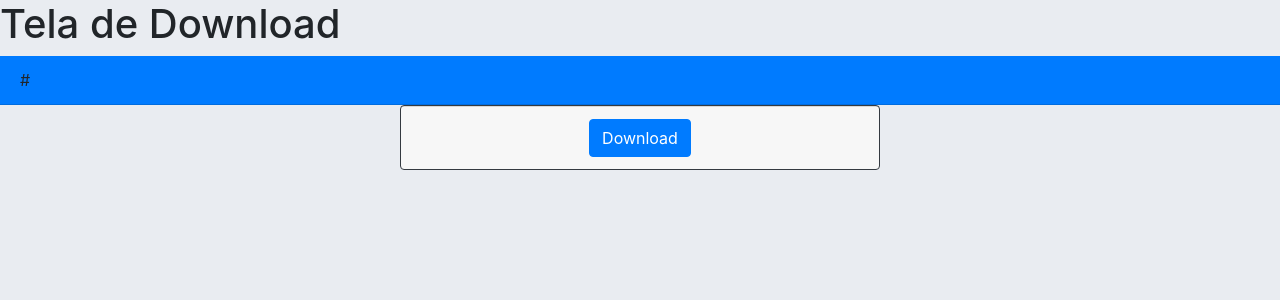
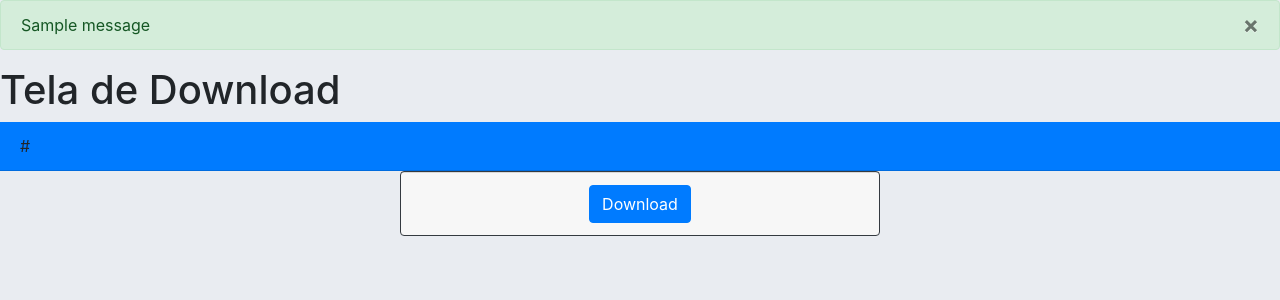
Before and after one commit to felipe-cerqueira-lyra/EngSoftware, a Flask app: page /down/1 in a window 1280 px wide. Shown: the part 58-358 px from the top of the page. Run offline with Flask 2, Linux system fonts and the light colour scheme; tables that the repository leaves empty hold one stand-in row (values such as "Sample post"); one stand-in notice (Sample message) is shown; some libraries are stand-ins or nearby versions.

Commit message:
Feat: Add flash messages to base.html

```diff
--- a/website/templates/base.html
+++ b/website/templates/base.html
@@ -1,18 +1,20 @@
 <!doctype html>
 <html>
 <head>
-    <link rel="stylesheet" href="https://stackpath.bootstrapcdn.com/bootstrap/4.3.1/css/bootstrap.min.css" integrity="sha384-ggOyR0iXCbMQv3Xipma34MD+dH/1fQ784/j6cY/iJTQUOhcWr7x9JvoRxT2MZw1T" crossorigin="anonymous">
-    <link rel="stylesheet" type="text/css" href="{{ url_for('static', filename='style.css')}}">
+    <link rel="stylesheet" href="https://stackpath.bootstrapcdn.com/bootstrap/4.3.1/css/bootstrap.min.css"
+          integrity="sha384-ggOyR0iXCbMQv3Xipma34MD+dH/1fQ784/j6cY/iJTQUOhcWr7x9JvoRxT2MZw1T" crossorigin="anonymous">
+    <link rel="stylesheet" type="text/css" href="{{ url_for('static', filename='style.css') }}">
     <title>Anchor | {% block title %}{% endblock %}</title>
 </head>
 <body>
 
 <nav class="navbar navbar-expand-lg" style="background-color: #1b3b6a; color: white;">
     <a href="/">
-            <img src=" {{url_for('static', filename='images/logo-alt-alt.png')}}"
+        <img src=" {{ url_for('static', filename='images/logo-alt-alt.png') }}"
              alt="Logo">
     </a>
-        <button class="navbar-toggler" type="button" data-toggle="collapse" data-target="#navbarNav" aria-controls="navbarNav" aria-expanded="false" aria-label="Toggle navigation">
+    <button class="navbar-toggler" type="button" data-toggle="collapse" data-target="#navbarNav"
+            aria-controls="navbarNav" aria-expanded="false" aria-label="Toggle navigation">
         <span class="navbar-toggler-icon"></span>
     </button>
     <div class="collapse navbar-collapse" id="navbarNav">
@@ -21,10 +23,12 @@
                 <a class="nav-link" href="/upload">Upload</a>
             </li>
             <li class="nav-item">
-                    <a class="nav-link" href="{{url_for('auth.signin_page')}}" tabindex="-1" aria-disabled="true">Sign in</a>
+                <a class="nav-link" href="{{ url_for('auth.signin_page') }}" tabindex="-1" aria-disabled="true">Sign
+                    in</a>
             </li>
             <li class="nav-item">
-                    <a class="nav-link" href="{{url_for('auth.signup_page')}}" tabindex="-1" aria-disabled="true">Sign up</a>
+                <a class="nav-link" href="{{ url_for('auth.signup_page') }}" tabindex="-1" aria-disabled="true">Sign
+                    up</a>
             </li>
             <li class="nav-item">
                 <a class="nav-link disabled" href="#" tabindex="-1" aria-disabled="true">Item 3</a>
@@ -34,11 +38,35 @@
 </nav>
 
 
+{% with messages = get_flashed_messages(with_categories=true) %} {% if
+    messages %} {% for category, message in messages %} {% if category ==
+    'error' %}
+    <div class="alert alert-danger alter-dismissable fade show" role="alert">
+        {{ message }}
+        <button type="button" class="close" data-dismiss="alert">
+            <span aria-hidden="true">&times;</span>
+        </button>
+    </div>
+{% else %}
+    <div class="alert alert-success alter-dismissable fade show" role="alert">
+        {{ message }}
+        <button type="button" class="close" data-dismiss="alert">
+            <span aria-hidden="true">&times;</span>
+        </button>
+    </div>
+{% endif %} {% endfor %} {% endif %} {% endwith %}
+
 {% block content %}
 {% endblock %}
-    <script src="https://code.jquery.com/jquery-3.3.1.slim.min.js" integrity="sha384-q8i/X+965DzO0rT7abK41JStQIAqVgRVzpbzo5smXKp4YfRvH+8abtTE1Pi6jizo" crossorigin="anonymous"></script>
-    <script src="https://cdnjs.cloudflare.com/ajax/libs/popper.js/1.14.7/umd/popper.min.js" integrity="sha384-UO2eT0CpHqdSJQ6hJty5KVphtPhzWj9WO1clHTMGa3JDZwrnQq4sF86dIHNDz0W1" crossorigin="anonymous"></script>
-    <script src="https://stackpath.bootstrapcdn.com/bootstrap/4.3.1/js/bootstrap.min.js" integrity="sha384-JjSmVgyd0p3pXB1rRibZUAYoIIy6OrQ6VrjIEaFf/nJGzIxFDsf4x0xIM+B07jRM" crossorigin="anonymous"></script>
+<script src="https://code.jquery.com/jquery-3.3.1.slim.min.js"
+        integrity="sha384-q8i/X+965DzO0rT7abK41JStQIAqVgRVzpbzo5smXKp4YfRvH+8abtTE1Pi6jizo"
+        crossorigin="anonymous"></script>
+<script src="https://cdnjs.cloudflare.com/ajax/libs/popper.js/1.14.7/umd/popper.min.js"
+        integrity="sha384-UO2eT0CpHqdSJQ6hJty5KVphtPhzWj9WO1clHTMGa3JDZwrnQq4sF86dIHNDz0W1"
+        crossorigin="anonymous"></script>
+<script src="https://stackpath.bootstrapcdn.com/bootstrap/4.3.1/js/bootstrap.min.js"
+        integrity="sha384-JjSmVgyd0p3pXB1rRibZUAYoIIy6OrQ6VrjIEaFf/nJGzIxFDsf4x0xIM+B07jRM"
+        crossorigin="anonymous"></script>
 </body>
 
 </html>
```
Lines whose indentation alone changed are shown as unchanged.
